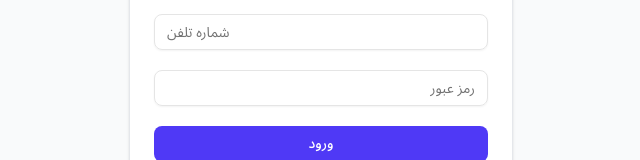
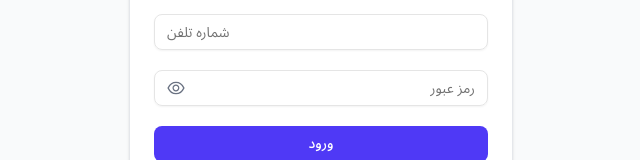
Before and after one commit to parham-ghasemi/amoozeshi, a React (Vite) app in the folder front-end/: page /auth in a window 1280 px wide. Shown: the part 300-460 px from the top of the page, without its empty margins (319-959 px from the left). Built offline with nearby package versions, Linux system fonts and the light colour scheme.

Commit message:
pass vis

```diff
--- a/front-end/src/pages/authForm/AuthForm.tsx
+++ b/front-end/src/pages/authForm/AuthForm.tsx
@@ -7,6 +7,7 @@ import axios from "axios";
 import { useNavigate } from "react-router-dom";
 import { useQueryClient } from "@tanstack/react-query";
 import { toast } from "sonner";
+import { AiOutlineEye, AiOutlineEyeInvisible } from "react-icons/ai";
 
 interface FormState {
   userName: string;
@@ -33,6 +34,7 @@ const AuthForm: React.FC = () => {
 
   const [timer, setTimer] = useState<number>(0);
   const navigate = useNavigate();
+  const [showPassword, setShowPassword] = useState(false);
 
   const toggleMode = () =>
     setMode((prev) => (prev === "login" ? "signup" : "login"));
@@ -264,15 +266,23 @@ const AuthForm: React.FC = () => {
                     required
                   />
                   <div>
+                    <div className="relative">
                       <Input
                         name="password"
                         placeholder="رمز عبور جدید"
                         value={form.password}
                         onChange={handleChange}
                         required
-                      type="password"
+                        type={showPassword ? "text" : "password"}
                         className={`w-full ${passwordError ? "border-red-500" : ""}`}
                       />
+                      <span
+                        className="absolute inset-y-0 end-0 flex items-center pe-3 cursor-pointer text-gray-500 hover:text-gray-700"
+                        onClick={() => setShowPassword(!showPassword)}
+                      >
+                        {showPassword ? <AiOutlineEyeInvisible size={20} /> : <AiOutlineEye size={20} />}
+                      </span>
+                    </div>
                     {passwordError && (
                       <p className="text-xs text-red-500 mt-1">{passwordError}</p>
                     )}
@@ -306,15 +316,23 @@ const AuthForm: React.FC = () => {
                     )}
                   </div>
                   <div>
+                    <div className="relative">
                       <Input
                         name="password"
                         placeholder="رمز عبور"
                         value={form.password}
                         onChange={handleChange}
                         required
-                      type="password"
+                        type={showPassword ? "text" : "password"}
                         className={`w-full ${passwordError ? "border-red-500" : ""}`}
                       />
+                      <span
+                        className="absolute inset-y-0 end-0 flex items-center pe-3 cursor-pointer text-gray-500 hover:text-gray-700"
+                        onClick={() => setShowPassword(!showPassword)}
+                      >
+                        {showPassword ? <AiOutlineEyeInvisible size={20} /> : <AiOutlineEye size={20} />}
+                      </span>
+                    </div>
                     {passwordError && (
                       <p className="text-xs text-red-500 mt-1">{passwordError}</p>
                     )}
```
Lines whose indentation alone changed are shown as unchanged.
